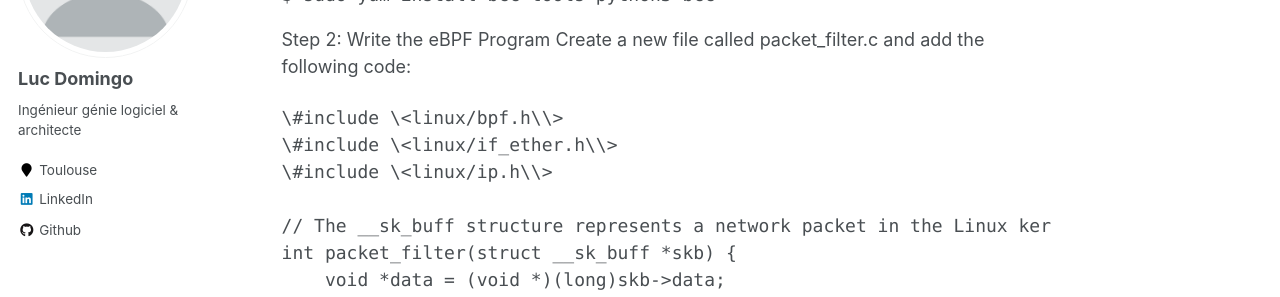
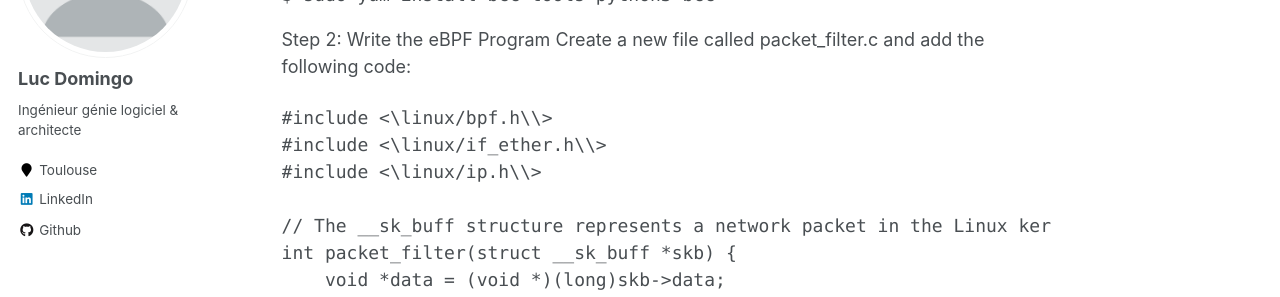
Before and after one commit to LucDomingo/mywebsite, a Jekyll site: the page built from _posts/2023-05-27-power-of-eBPF.md, in a window 1280 px wide and 1400 px high, scrolled down 1868 px. Shown: the part 153-450 px from the top of the window. Built offline with Jekyll 4.4.1, drawn with Linux system fonts in a browser that asks for light colours; some of the changed text lies outside the part shown.

```diff
--- a/_posts/2023-05-27-power-of-eBPF.md
+++ b/_posts/2023-05-27-power-of-eBPF.md
@@ -58,9 +58,9 @@ $ sudo yum install bcc-tools python3-bcc
 Step 2: Write the eBPF Program
 Create a new file called packet_filter.c and add the following code:
 <pre>
-\#include \<linux/bpf.h\\>
-\#include \<linux/if_ether.h\\>
-\#include \<linux/ip.h\\>
+#include <\linux/bpf.h\\>
+#include <\linux/if_ether.h\\>
+#include <\linux/ip.h\\>
 
 // The __sk_buff structure represents a network packet in the Linux kernel
 int packet_filter(struct __sk_buff *skb) {
```
